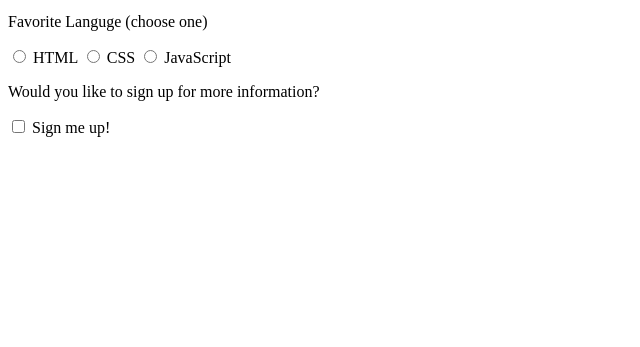
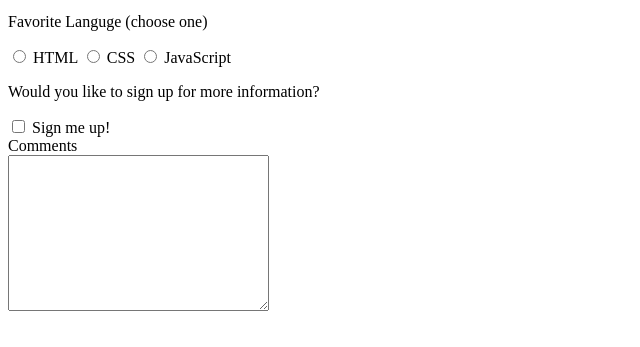
Before and after one commit to JoshuaAaronBaker/review, a website: page html-forms/index.html in a window 1280 px wide. Shown: the part 159-506 px from the top of the page, without its empty margins (0-640 px from the left). Drawn offline with Linux system fonts and the light colour scheme.

Commit message:
Created div which holds a label element that says Comments, created textarea element.

```diff
--- a/html-forms/index.html
+++ b/html-forms/index.html
@@ -39,6 +39,11 @@
     </div>
     <input id="signup" type="checkbox">
     <label for="signup">Sign me up!</label>
+
+    <div>
+      <label for="comments">Comments</label>
+    </div>
+    <textarea name="comments" id="comments" cols="30" rows="10"></textarea>
   </form>
 </body>
 </html>
```
